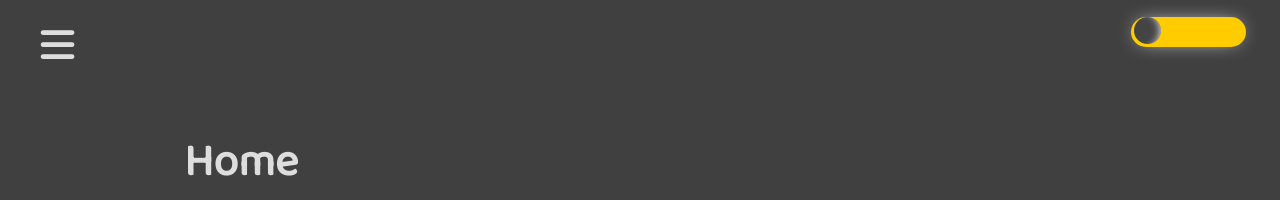
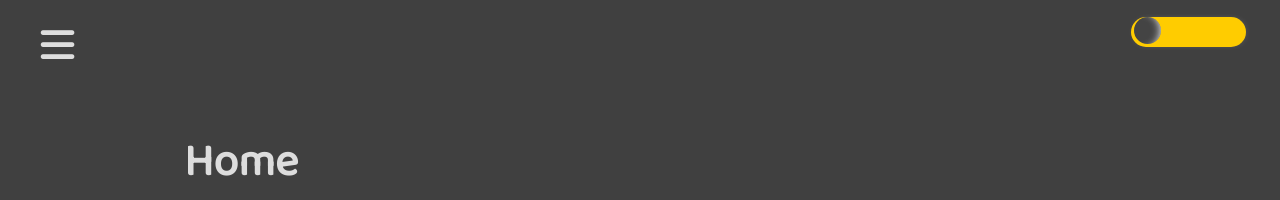
Before and after one commit to brettjrea/brettjrea.github.io-old, a Jekyll site: the page built from index.md, in a window 1280 px wide. Shown: the top 200 px of the page. Built offline with Jekyll 4.4.1, drawn with Linux system fonts in a browser that asks for light colours; nearby versions of some CDN libraries; comment, search, counter and statistics services are not loaded.

Commit message:
Update styles.scss

```diff
--- a/assets/css/styles.scss
+++ b/assets/css/styles.scss
@@ -16,7 +16,7 @@ html, html[data-theme="light"], {
   --tog: #444;
   --slide: #fc0;
   --gloss: inset -7px 0 9px -7px white;
-  --embed: 1px 0 20px -7px rgba(0,0,0,0.7);
+  --embed: 1px 0 10px -7px rgba(0,0,0,0.7);
 
 }
 
@@ -31,7 +31,7 @@ html[data-theme="dark"] {
   --tog: #fc0;
   --slide: #444;
   --gloss: inset -7px 0 9px -7px white;
-  --embed: 0px 0px 20px -7px white;
+  --embed: 1px 0px 10px -7px white;
 
 }
 
```
